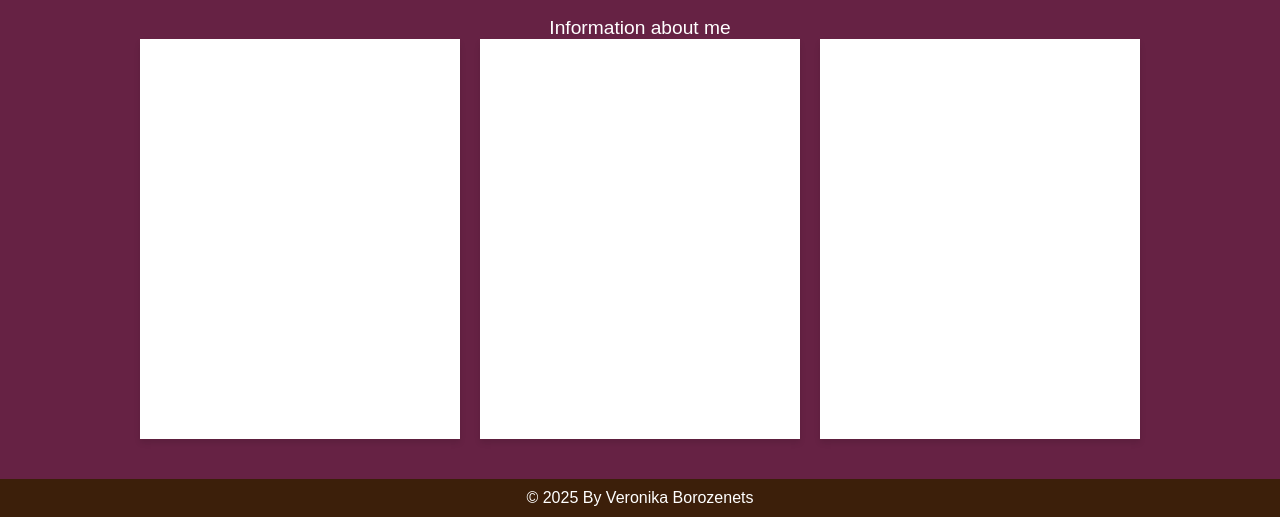
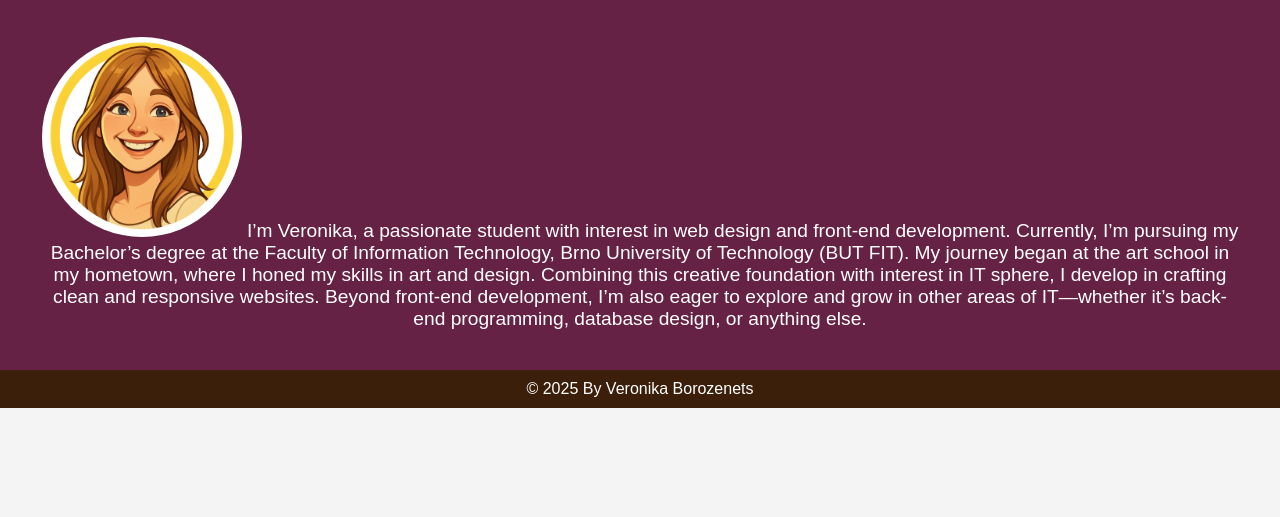
Before and after one commit to nikuusyaa/ITW, a plain HTML site: page ITW_project2/index.html in a window 1280 px wide. Shown: the part 904-1421 px from the top of the page. After the commit the page ends 1312 px from the top, so only its background shows below. Drawn offline with Linux system fonts and the light colour scheme; a web font is replaced by a local one.

Commit message:
decided to peredelat vse

```diff
--- a/ITW_project2/index.html
+++ b/ITW_project2/index.html
@@ -8,17 +8,6 @@
       document.addEventListener("DOMContentLoaded", function () {
         const heroSection = document.querySelector(".hero");
         heroSection.classList.add("loaded");
-      });
-
-      document.addEventListener("DOMContentLoaded", function () {
-        const cards = document.querySelectorAll(".card");
-
-        cards.forEach((card) => {
-          card.addEventListener("mouseenter", function () {
-            card.classList.add("rotated");
-          });
-
-        });
       });
     </script>
     <link rel="preconnect" href="https://fonts.googleapis.com" />
@@ -52,21 +41,18 @@
 
     <section id="about" class="about">
       <h2>About me</h2>
-      <p>Information about me</p>
-      <div class="cards-container">
-        <div class="card">
-          <h3>Card 1</h3>
-          <p>Description for card 1</p>
-        </div>
-        <div class="card">
-          <h3>Card 2</h3>
-          <p>Description for card 2</p>
-        </div>
-        <div class="card">
-          <h3>Card 3</h3>
-          <p>Description for card 3</p>
-        </div>
-      </div>
+      <p>
+        <img src="./images/avatar.jpg" />
+        I’m Veronika, a passionate student with interest in web design and
+        front-end development. Currently, I’m pursuing my Bachelor’s degree at
+        the Faculty of Information Technology, Brno University of Technology
+        (BUT FIT). My journey began at the art school in my hometown, where I
+        honed my skills in art and design. Combining this creative foundation
+        with interest in IT sphere, I develop in crafting clean and responsive
+        websites. Beyond front-end development, I’m also eager to explore and
+        grow in other areas of IT—whether it’s back-end programming, database
+        design, or anything else.
+      </p>
     </section>
 
     <footer>
--- a/ITW_project2/styles.css
+++ b/ITW_project2/styles.css
@@ -193,40 +193,3 @@ header nav ul li a {
   background-color: #662244;
   text-align: center;
 }
-
-.cards-container {
-  display: grid;
-  grid-template-columns: repeat(auto-fit, minmax(300px, 1fr));
-  gap: 20px;
-  max-width: 1000px;
-  margin: 40px auto 0;
-  padding: 0;
-}
-
-.card {
-  height: 400px;
-  background-color: #fff;
-  box-shadow: 0 4px 6px rgba(0, 0, 0, 0.1);
-  padding: 20px;
-  text-align: center;
-  transition: transform 1s ease-in-out;
-}
-
-.card h3 {
-  margin-bottom: 15px;
-  font-size: 1.5rem;
-}
-
-.card p {
-  font-size: 1.1rem;
-  color: #fff;
-}
-
-.card.rotated {
-  transform: rotateY(360deg);
-}
-
-.cards-container {
-  max-width: 1000px; /* Максимальная ширина контейнера */
-  margin: 0 auto;
-}
```
Also changed, not shown: ITW_project2/images/avatar.jpg (added).
